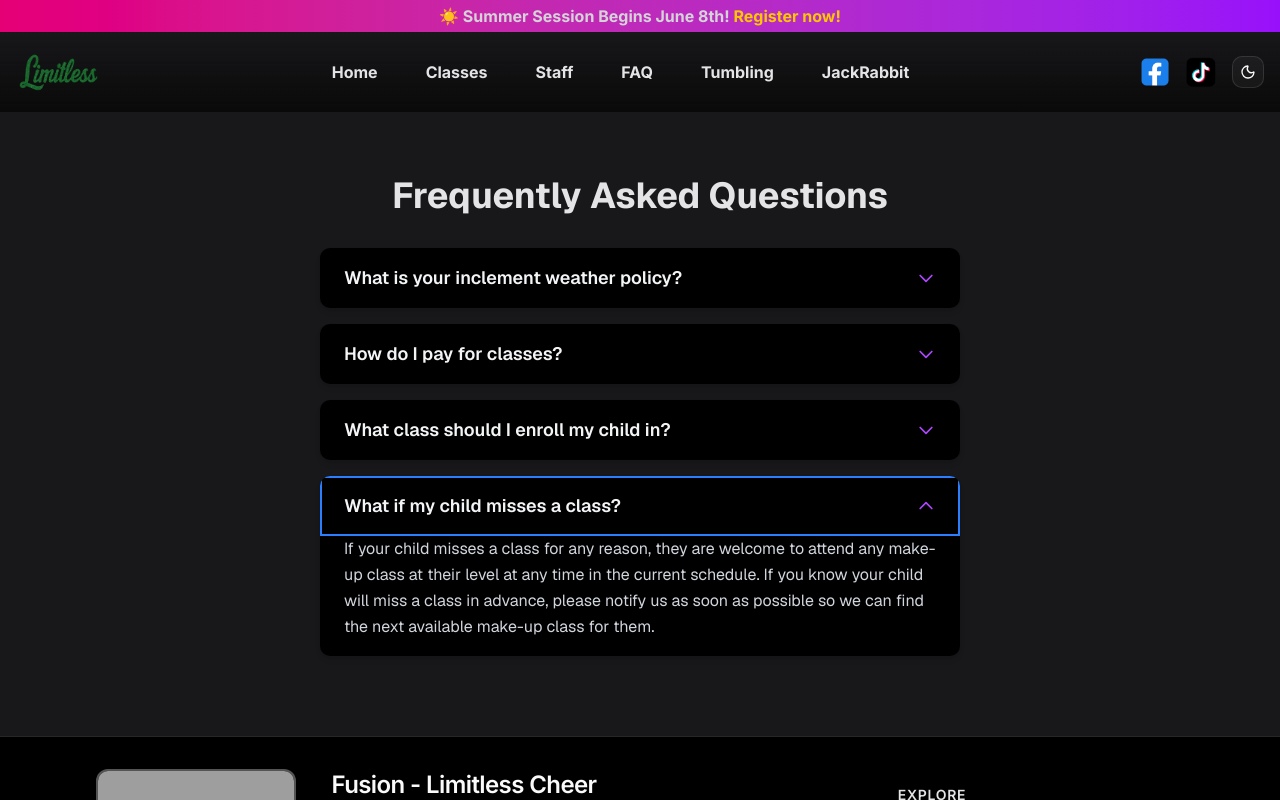
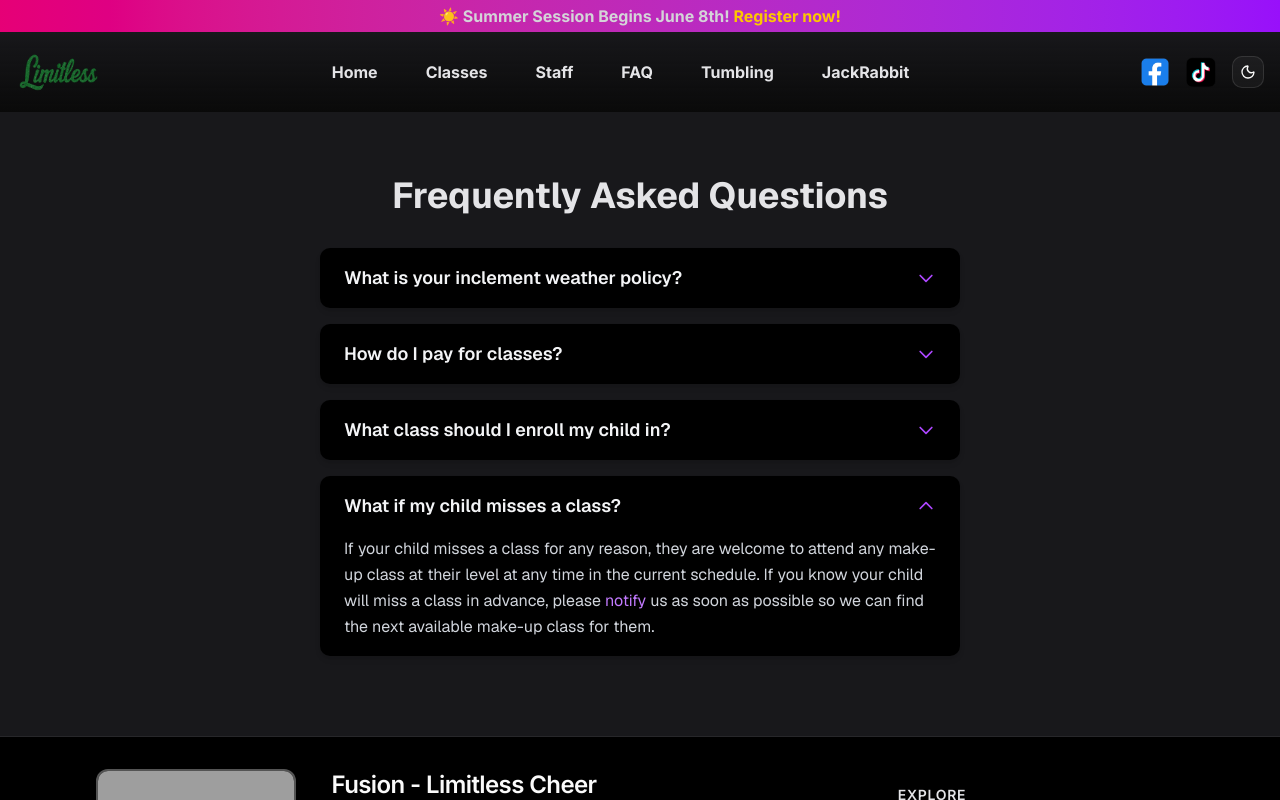
Before and after one commit to ApexMC/fusionlcc, a Next.js app: page /faq in a window 1280 px wide. Both pictures are taken after a click on the button "What if my child misses a class?". Shown: the top 800 px of the page. Built offline with nearby package versions, Linux system fonts and the light colour scheme; grey boxes are pictures that could not be loaded.

Commit message:
remove faq card focus border & embed contact hyperlink in faq

```diff
--- a/app/faq/page.tsx
+++ b/app/faq/page.tsx
@@ -22,7 +22,7 @@ export default function FAQ() {
         />
         <FAQCard
           question="What if my child misses a class?"
-          answer="If your child misses a class for any reason, they are welcome to attend any make-up class at their level at any time in the current schedule. If you know your child will miss a class in advance, please notify us as soon as possible so we can find the next available make-up class for them."
+          answer={<span>If your child misses a class for any reason, they are welcome to attend any make-up class at their level at any time in the current schedule. If you know your child will miss a class in advance, please <a className="text-purple-400" href="/contact">notify</a> us as soon as possible so we can find the next available make-up class for them.</span>}
         />
       </main>
     </div>
--- a/components/faq/faq_card.tsx
+++ b/components/faq/faq_card.tsx
@@ -14,7 +14,7 @@ export default function FAQCard({ question, answer }: FAQCardProps) {
     <div className="bg-white dark:bg-black rounded-lg shadow-md hover:shadow-lg transition-shadow duration-300 overflow-hidden mb-4">
       <button
         onClick={() => setIsOpen(!isOpen)}
-        className="w-full px-6 py-4 text-left flex items-center justify-between gap-4 focus:outline-none focus:ring-2 focus:ring-blue-500 focus:ring-inset"
+        className="w-full px-6 py-4 text-left flex items-center justify-between gap-4"
         aria-expanded={isOpen}
       >
         <h3 className="text-lg font-semibold text-gray-900 dark:text-gray-100">
```
